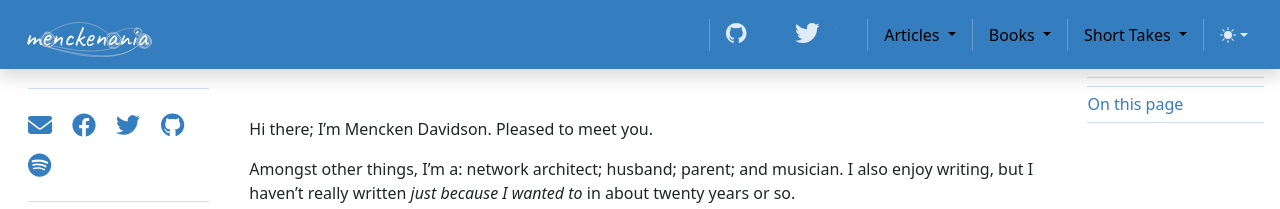
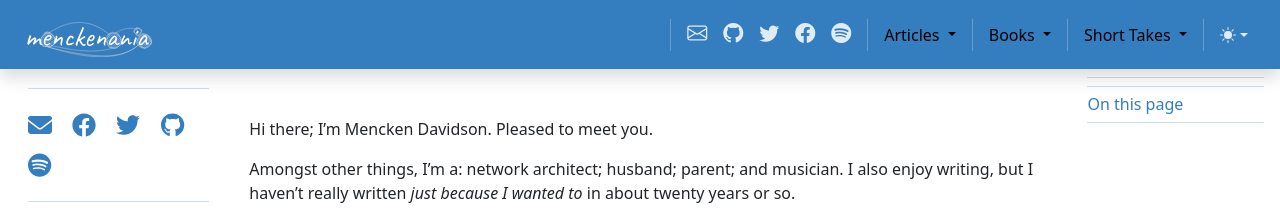
Before and after one commit to menckend/alpha, a Jekyll site: the page built from index.md, in a window 1280 px wide. Shown: the top 209 px of the page. Built offline with Jekyll 4.4.1, drawn with Linux system fonts in a browser that asks for light colours; nearby versions of some CDN libraries; library files that are not in the unit come from our copies.

Commit message:
Update newtemplate-header.html

```diff
--- a/_includes/newtemplate-header.html
+++ b/_includes/newtemplate-header.html
@@ -124,55 +124,49 @@
             <hr class="d-lg-none my-2 text-white-50">
           </li>
 
-
 <!-- Replace this section with a loop through the social-media data yaml-->
 
-          <!-- Github icon/link -->
-          <li class="nav-item col-6 col-lg-auto">
-            <a class="nav-link py-2 px-0 px-lg-2" href="https://github.com/menckend/" target="_blank" rel="noopener">
-              <svg xmlns="http://www.w3.org/2000/svg"  height="20" class="navbar-nav-svg" viewBox="0 0 512 499.36" role="img">
-              <title>GitHub</title>
-              <path fill="currentColor" fill-rule="evenodd" d="M256 0C114.64 0 0 114.61 0 256c0 113.09 73.34 209 175.08 242.9 12.8 2.35 17.47-5.56 17.47-12.34 0-6.08-.22-22.18-.35-43.54-71.2 15.49-86.2-34.34-86.2-34.34-11.64-29.57-28.42-37.45-28.42-37.45-23.27-15.84 1.73-15.55 1.73-15.55 25.69 1.81 39.21 26.38 39.21 26.38 22.84 39.12 59.92 27.82 74.5 21.27 2.33-16.54 8.94-27.82 16.25-34.22-56.84-6.43-116.6-28.43-116.6-126.49 0-27.95 10-50.8 26.35-68.69-2.63-6.48-11.42-32.5 2.51-67.75 0 0 21.49-6.88 70.4 26.24a242.65 242.65 0 0 1 128.18 0c48.87-33.13 70.33-26.24 70.33-26.24 14 35.25 5.18 61.27 2.55 67.75 16.41 17.9 26.31 40.75 26.31 68.69 0 98.35-59.85 120-116.88 126.32 9.19 7.9 17.38 23.53 17.38 47.41 0 34.22-.31 61.83-.31 70.23 0 6.85 4.61 14.81 17.6 12.31C438.72 464.97 512 369.08 512 256.02 512 114.62 397.37 0 256 0z">
-              </path>
-              </svg>
-              <small class="d-lg-none ms-2">GitHub</small>
-            </a>
-          </li>
-
-          <!-- Email icon/link -->
 <li class="nav-item col-6 col-lg-auto">
 	<a class="nav-link py-2 px-0 px-lg-2" href="mailto:mencken@gmail.com" target="_blank" rel="noopener">
-              <svg xmlns="http://www.w3.org/2000/svg" height="20" fill="currentColor" class="bi bi-envelope" viewBox="0 0 512 416.32">
-                <path d="M0 4a2 2 0 0 1 2-2h12a2 2 0 0 1 2 2v8a2 2 0 0 1-2 2H2a2 2 0 0 1-2-2V4Zm2-1a1 1 0 0 0-1 1v.217l7 4.2 7-4.2V4a1 1 0 0 0-1-1H2Zm13 2.383-4.708 2.825L15 11.105V5.383Zm-.034 6.876-5.64-3.471L8 9.583l-1.326-.795-5.64 3.47A1 1 0 0 0 2 13h12a1 1 0 0 0 .966-.741ZM1 11.105l4.708-2.897L1 5.383v5.722Z"/>
-              </svg>
+		<i class="bi bi-envelope d-flex align-self-center" style="font-size: 20px"></i>
 		<small class="d-lg-none ms-2">email</small>
 	</a>
 </li>
 
-          <!-- Twitter icon/link -->
+
 <li class="nav-item col-6 col-lg-auto">
-            <a class="nav-link py-2 px-0 px-lg-2" href="https://twitter.com/totstroc" target="_blank" rel="noopener">
-              <svg xmlns="http://www.w3.org/2000/svg" height="20" class="navbar-nav-svg" viewBox="0 0 512 416.32" role="img">
-              <title>Twitter</title>
-              <path fill="currentColor" d="M160.83 416.32c193.2 0 298.92-160.22 298.92-298.92 0-4.51 0-9-.2-13.52A214 214 0 0 0 512 49.38a212.93 212.93 0 0 1-60.44 16.6 105.7 105.7 0 0 0 46.3-58.19 209 209 0 0 1-66.79 25.37 105.09 105.09 0 0 0-181.73 71.91 116.12 116.12 0 0 0 2.66 24c-87.28-4.3-164.73-46.3-216.56-109.82A105.48 105.48 0 0 0 68 159.6a106.27 106.27 0 0 1-47.53-13.11v1.43a105.28 105.28 0 0 0 84.21 103.06 105.67 105.67 0 0 1-47.33 1.84 105.06 105.06 0 0 0 98.14 72.94A210.72 210.72 0 0 1 25 370.84a202.17 202.17 0 0 1-25-1.43 298.85 298.85 0 0 0 160.83 46.92">
-              </path>
-              </svg>
-              <small class="d-lg-none ms-2">Twitter</small>
+	<a class="nav-link py-2 px-0 px-lg-2" href="https://github.com/menckend/" target="_blank" rel="noopener">
+		<i class="bi bi-github d-flex align-self-center" style="font-size: 20px"></i>
+		<small class="d-lg-none ms-2">Github</small>
 	</a>
 </li>
 
-          <!-- Facebook icon/link -->
 <li class="nav-item col-6 col-lg-auto">
-            <a class="nav-link py-2 px-0 px-lg-2" href="https://facebook.com/mencken.davidson/" target="_blank" rel="noopener">
-              <svg xmlns="http://www.w3.org/2000/svg" height="20" fill="currentColor" class="bi bi-facebook" viewBox="0 0 512 416.32">
-                <path d="M16 8.049c0-4.446-3.582-8.05-8-8.05C3.58 0-.002 3.603-.002 8.05c0 4.017 2.926 7.347 6.75 7.951v-5.625h-2.03V8.05H6.75V6.275c0-2.017 1.195-3.131 3.022-3.131.876 0 1.791.157 1.791.157v1.98h-1.009c-.993 0-1.303.621-1.303 1.258v1.51h2.218l-.354 2.326H9.25V16c3.824-.604 6.75-3.934 6.75-7.951z"/>
-              </svg>
-              <small class="d-lg-none ms-2">GitHub</small>
+	<a class="nav-link py-2 px-0 px-lg-2" href="https://twitter.com/totstroc" target="_blank" rel="noopener">
+		<i class="bi bi-twitter d-flex align-self-center" style="font-size: 20px"></i>
+		<small class="d-lg-none ms-2">twitter</small>
 	</a>
 </li>
 
+<li class="nav-item col-6 col-lg-auto">
+	<a class="nav-link py-2 px-0 px-lg-2" href="https://facebook.com/mencken.davidson" target="_blank" rel="noopener">
+		<i class="bi bi-facebook d-flex align-self-center" style="font-size: 20px"></i>
+		<small class="d-lg-none ms-2">facebook</small>
+	</a>
+</li>
+
+<li class="nav-item col-6 col-lg-auto">
+	<a class="nav-link py-2 px-0 px-lg-2" href="ttps://open.spotify.com/user/menckendavidson" target="_blank" rel="noopener">
+		<i class="bi bi-spotify d-flex align-self-center" style="font-size: 20px"></i>
+		<small class="d-lg-none ms-2">spotify</small>
+	</a>
+</li>
 
 <!-- Replace above section with a loop through the social-media data yaml-->
+
+
+
+
 
 
 
```
Lines whose indentation alone changed are shown as unchanged.
